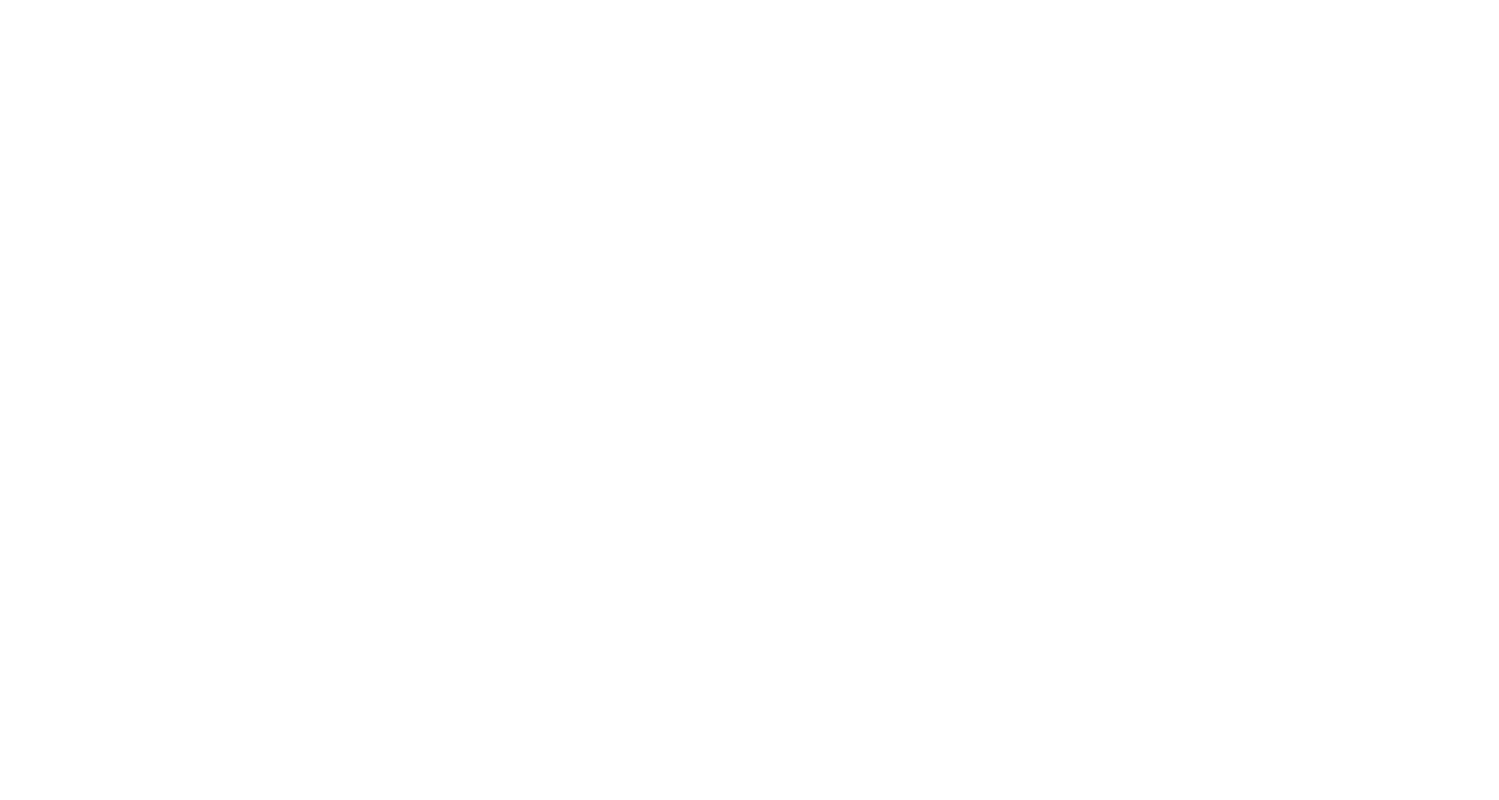
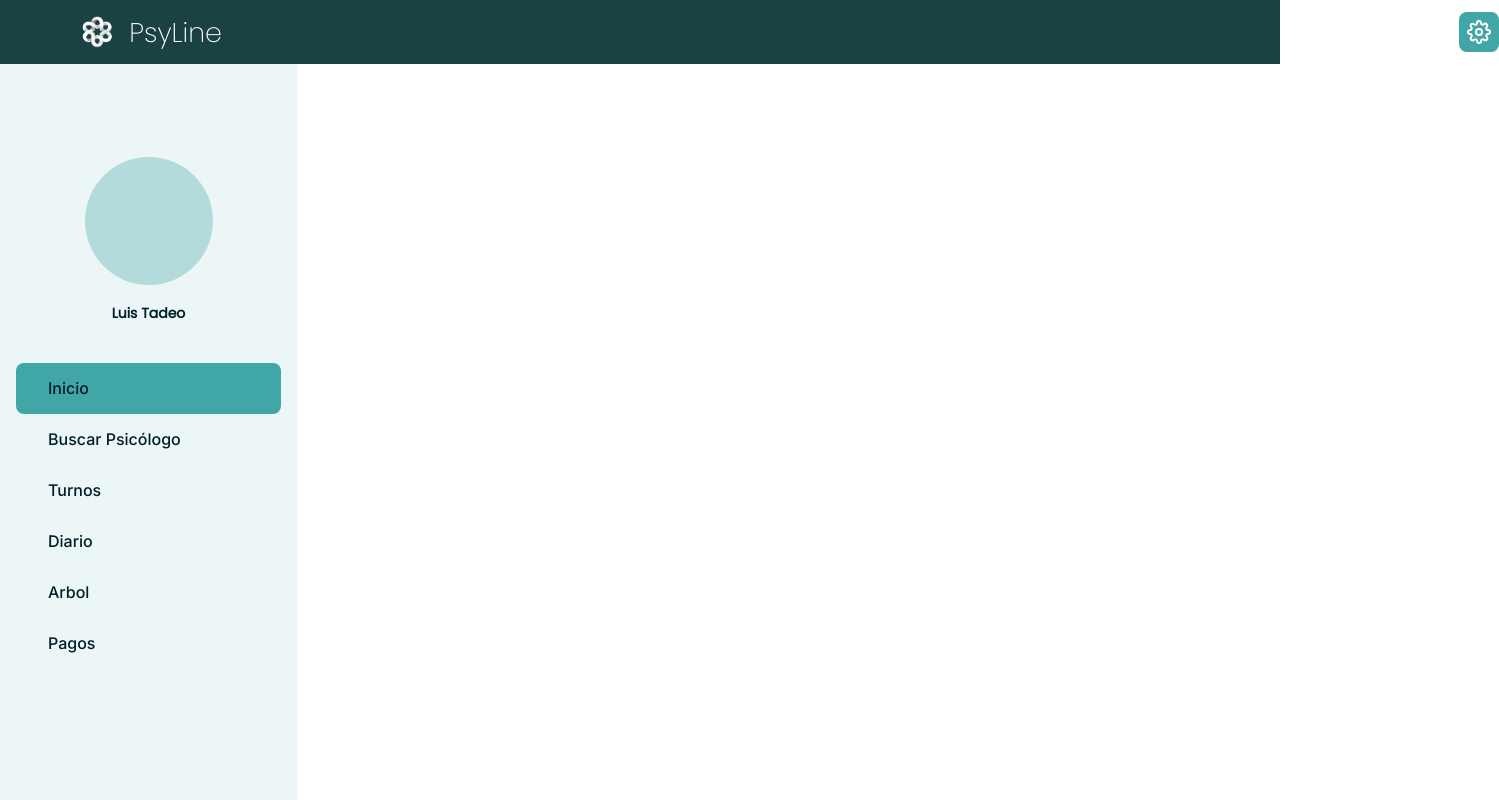
Before and after one commit to WangJian-114/Psy-Line, a React (Vite) app: page /main in a window 1280 px wide. Before the commit this address had no page. Shown: the top 800 px of the page, 1499 px wide, since content can reach past the window. Built offline with nearby package versions, Linux system fonts and the light colour scheme.

Commit message:
aaaaaaaa

```diff
--- a/package.json
+++ b/package.json
@@ -13,6 +13,7 @@
     "axios": "^1.4.0",
     "react": "^18.2.0",
     "react-dom": "^18.2.0",
+    "react-icons": "^4.8.0",
     "react-router-dom": "^6.11.1"
   },
   "devDependencies": {
--- a/src/App.jsx
+++ b/src/App.jsx
@@ -5,6 +5,7 @@ import Login from './Pages/Login'
 import Register from './Pages/Register'
 import HomePage from './Pages/HomePage'
 import SearchPage from './Pages/SearchPage'
+import MainHomePage from './Pages/MainHomePage'
 
 function App() {
 
@@ -17,6 +18,8 @@ function App() {
         </Route>
         <Route path="home" element={<HomePage />} />
         <Route path="search" element={<SearchPage />} />
+        <Route path="main" element={<MainHomePage />} />
+
       </Routes>
     </BrowserRouter>
   )
--- /dev/null
+++ b/src/Pages/MainHomePage/index.jsx
@@ -0,0 +1,13 @@
+import NavigationBar from "../../components/NavigationBar";
+import Menu from "../../components/Menu";
+
+const MainHome = () => {
+    return (
+      <>
+        <NavigationBar />
+        <Menu />
+      </>
+    )
+  }
+
+export default MainHome
--- a/src/Pages/Register/index.jsx
+++ b/src/Pages/Register/index.jsx
@@ -1,7 +1,7 @@
 
 const Register = () => {
   return (
-    <div>Register</div>
+    <SearchTitle />
   )
 }
 
--- /dev/null
+++ b/src/components/Menu/index.jsx
@@ -0,0 +1,53 @@
+
+const Menu = () => {
+  return (
+    <>
+      <div className='div_menu'>
+        <div className='div_parte_icono'>
+          <div className='fondo_foto'>
+
+          </div>
+          <div className='div_nombre'>
+            <div className='div_texto'>
+              <p className='nombre'>Luis Tadeo</p>
+            </div>
+          </div>
+
+        </div>
+
+        <div className='div_outside_opciones'>
+
+          <div className='div_opciones'>
+
+            <div className='div_inicio'>
+              <h1 className='texto'>Inicio</h1>
+            </div>
+
+            <div className='div_buscar'>
+              <h1 className='texto'>Buscar Psicólogo</h1>
+            </div>
+
+            <div className='div_turnos'>
+              <h1 className='texto'>Turnos</h1>
+            </div>
+
+            <div className='div_diario'>
+             <h1 className='texto'>Diario</h1>
+            </div>
+
+            <div className='div_arbol'>
+              <h1 className='texto'>Arbol</h1>
+            </div>
+
+            <div className='div_pagos'>
+              <h1 className='texto'>Pagos</h1>
+            </div>
+
+          </div>
+        </div>
+      </div>
+    </>
+  );
+}
+
+export default Menu
--- /dev/null
+++ b/src/components/Menu/style/menu.css
@@ -0,0 +1,251 @@
+.div_menu{
+
+  position: absolute;
+  width: 297px;
+  height: 100%;
+  left: 0px;
+  top: 64px;
+
+  background: #ECF6F6;
+
+}
+
+.div_parte_icono{
+
+  display: flex;
+  flex-direction: column;
+  align-items: center;
+  padding: 0px;
+  gap: 16px;
+
+  position: absolute;
+  width: 297px;
+  height: 168px;
+  left: 0px;
+  top: 93px;
+
+}
+
+
+.fondo_foto{
+
+  width: 128px;
+  height: 128px;
+
+  background: #B3DBDB;
+
+  flex: none;
+  order: 0;
+  flex-grow: 0;
+  border-radius: 50%;
+
+}
+
+.div_nombre{
+
+  width: 294px;
+  height: 24px;
+
+  flex: none;
+  order: 1;
+  flex-grow: 0;
+
+}
+
+.div_texto{
+
+  display: flex;
+  flex-direction: row;
+  align-items: flex-start;
+  padding: 0px 1px;
+  gap: 10px;
+
+  position: absolute;
+  width: 294px;
+  height: 24px;
+  left: 1.5px;
+  top: 144px;
+
+}
+
+.nombre{
+
+  font-family: 'Poppins';
+  font-style: normal;
+  font-weight: 600;
+  font-size: 14px;
+  line-height: 24px;
+
+  align-items: center;
+  text-align: center;
+
+  color: #001e28;
+
+  flex: none;
+  order: 0;
+  flex-grow: 1;
+
+}
+
+.div_outside_opciones{
+
+  display: flex;
+  flex-direction: row;
+  align-items: flex-start;
+  padding: 10px 16px;
+  gap: 10px;
+
+  position: absolute;
+  width: 297px;
+  height: 326px;
+  left: 0px;
+  top: 289px;
+
+}
+
+.div_opciones{
+
+  display: flex;
+  flex-direction: column;
+  align-items: flex-start;
+  padding: 0px;
+
+  width: 265px;
+  height: 306px;
+
+
+  flex: none;
+  order: 0;
+  flex-grow: 1;
+
+}
+
+
+/* Secciones de la página */
+
+.div_inicio{
+
+  display: flex;
+  flex-direction: row;
+  align-items: flex-start;
+  padding: 16px 32px;
+  gap: 10px;
+
+  width: 265px;
+  height: 51px;
+
+  background: #41A6A6;
+  border-radius: 8px;
+
+  flex: none;
+  order: 0;
+  align-self: stretch;
+  flex-grow: 0;
+
+}
+
+.div_buscar{
+
+  display: flex;
+  flex-direction: row;
+  align-items: flex-start;
+  padding: 16px 32px;
+  gap: 10px;
+
+  width: 265px;
+  height: 51px;
+
+  flex: none;
+  order: 1;
+  align-self: stretch;
+  flex-grow: 0;
+
+}
+
+.div_turnos{
+
+  display: flex;
+  flex-direction: row;
+  align-items: flex-start;
+  padding: 16px 32px;
+  gap: 10px;
+
+  width: 265px;
+  height: 51px;
+
+  flex: none;
+  order: 2;
+  align-self: stretch;
+  flex-grow: 0;
+
+}
+
+.div_diario{
+
+  display: flex;
+  flex-direction: row;
+  align-items: flex-start;
+  padding: 16px 32px;
+  gap: 10px;
+
+  width: 265px;
+  height: 51px;
+
+  flex: none;
+  order: 3;
+  align-self: stretch;
+  flex-grow: 0;
+
+}
+
+.div_arbol{
+
+  display: flex;
+  flex-direction: row;
+  align-items: flex-start;
+  padding: 16px 32px;
+  gap: 10px;
+
+  width: 265px;
+  height: 51px;
+
+  flex: none;
+  order: 4;
+  align-self: stretch;
+  flex-grow: 0;
+}
+
+.div_pagos{
+
+  display: flex;
+  flex-direction: row;
+  align-items: flex-start;
+  padding: 16px 32px;
+  gap: 10px;
+
+  width: 265px;
+  height: 51px;
+
+  flex: none;
+  order: 5;
+  align-self: stretch;
+  flex-grow: 0;
+
+}
+
+.texto{
+
+  width: 150px;
+  height: 19px;
+
+  font-family: 'Inter';
+  font-size: 16px;
+  line-height: 19px;
+
+  color: #001e28;
+
+  flex: none;
+  order: 0;
+  flex-grow: 0;
+
+}
--- /dev/null
+++ b/src/components/NavigationBar/index.jsx
@@ -0,0 +1,21 @@
+import { FiSettings } from 'react-icons/fi';
+
+const NavigationBar = () => {
+  return (
+    <>
+      <div className="nav_container">
+        <nav className="nav">
+          <div className="nav_logoytexto">
+            <img src="img\psyline-removebg-preview 15 (1).png" className="logo-navcontainer" alt="logo"/>
+            <h1 className="nombre_psyline">PsyLine</h1>
+          </div>
+          <div className="div_fondo_icono">
+            <FiSettings color='white' fontSize={26} />
+          </div>
+        </nav>
+      </div>
+    </>
+  );
+}
+
+export default NavigationBar
--- /dev/null
+++ b/src/components/NavigationBar/styles/navigationbar.css
@@ -0,0 +1,110 @@
+.nav_container{
+
+  position: absolute;
+  display:flex;
+  align-items: center;
+  justify-content: center;
+  width: 100%;
+  height: 64px;
+  left: 0px;
+  top: 0px;
+
+  background: #1A4242;
+
+}
+
+.nav{
+
+display: flex;
+flex-direction: row;
+justify-content: space-between;
+align-items: center;
+padding: 0px;
+gap: 669px;
+
+position: absolute;
+width: 1425px;
+height: 35px;
+left: 74px;
+top: 12px;
+
+}
+
+.div_bar{
+
+  display: flex;
+  flex-direction: row;
+  justify-content: space-around;
+  align-items: center;
+
+  padding: 0px;
+  gap: 669px;
+
+  position: absolute;
+  width: 1280px;
+  height: 35px;
+  left: 80px;
+  top: 15px;
+
+}
+
+.nav_logoytexto{
+
+  display: flex;
+  flex-direction: row;
+  align-items: center;
+  padding: 0px;
+  gap: 8px;
+
+  width: 144.26px;
+  height: 32px;
+
+  flex: none;
+  order: 0;
+  flex-grow: 0;
+
+}
+
+.nombre_psyline{
+
+  width: 89px;
+  height: 29px;
+
+  font-family: 'Poppins';
+  font-style: normal;
+  font-weight: 200;
+  font-size: 27px;
+  line-height: 29px;
+
+  color: #FFFFFF;
+
+  flex: none;
+  order: 1;
+  flex-grow: 0;
+
+}
+
+.logo-navcontainer{
+  width: 47.26px;
+  height: 32px;
+
+}
+
+.div_fondo_icono{
+
+  display: flex;
+  flex-direction: row;
+  align-items: center;
+  padding: 8px;
+  gap: 10px;
+
+  width: 40px;
+  height: 40px;
+
+  background: #41A6A6;
+  border-radius: 8px;
+
+  flex: none;
+  order: 1;
+  flex-grow: 0;
+}
--- a/src/index.css
+++ b/src/index.css
@@ -6,7 +6,10 @@
 @import url('./components/Team/styles/team.css');
 @import url('./components/Carousel/styles/carousel.css');
 @import url('./components/SearchTitle/styles/searchTitle.css');
-
+@import url('./components/NavigationBar/styles/navigationbar.css');
+@import url('./components/Menu/style/menu.css');
+@import url('https://fonts.googleapis.com/css2?family=Poppins:wght@200;400&display=swap');
+@import url('https://fonts.googleapis.com/css2?family=Inter:wght@500&display=swap');
 
 
 :root {
```
Also changed, not shown: public/img/psyline-removebg-preview 15 (1).png (added), 1 other file (tests, documents, lock files or other folders).
